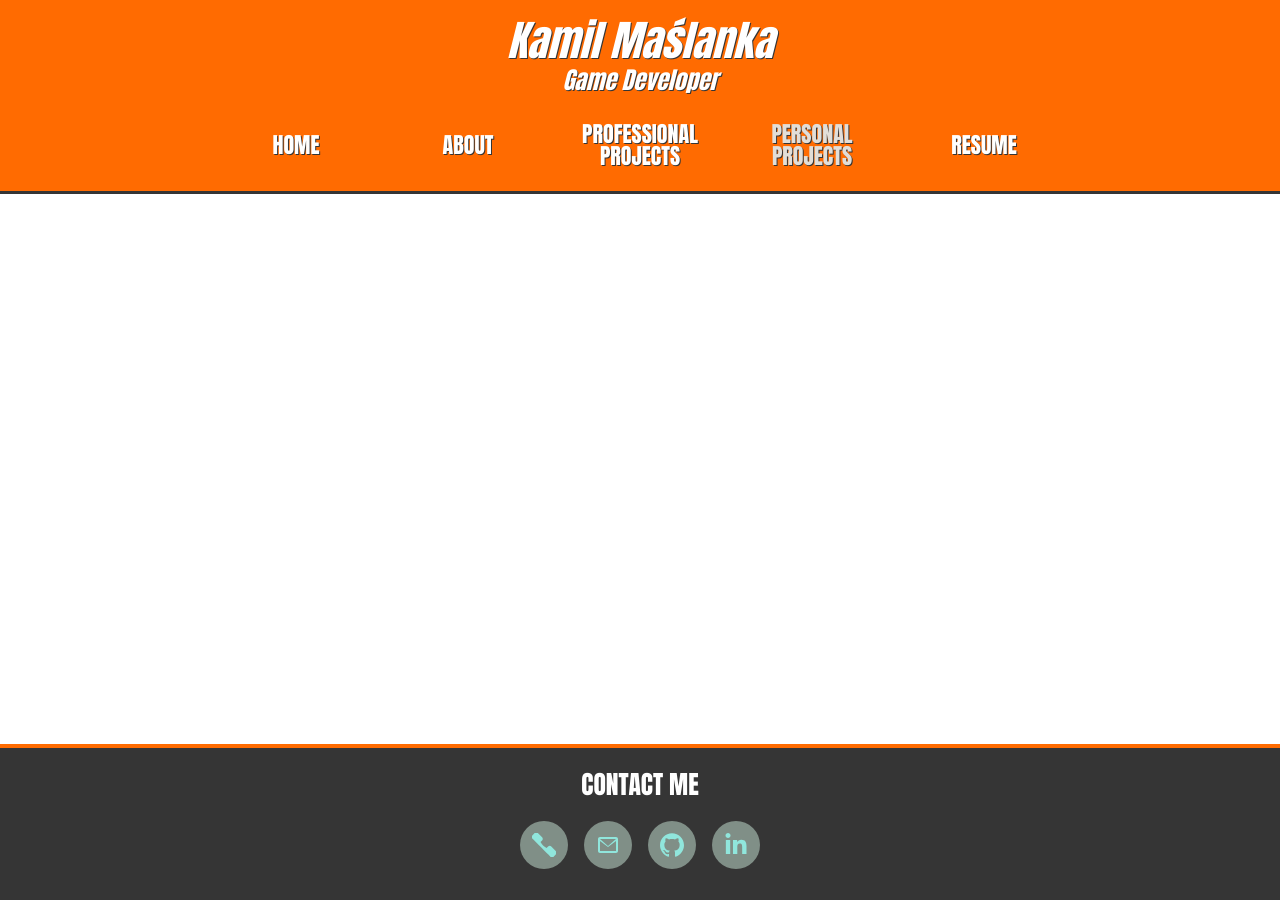
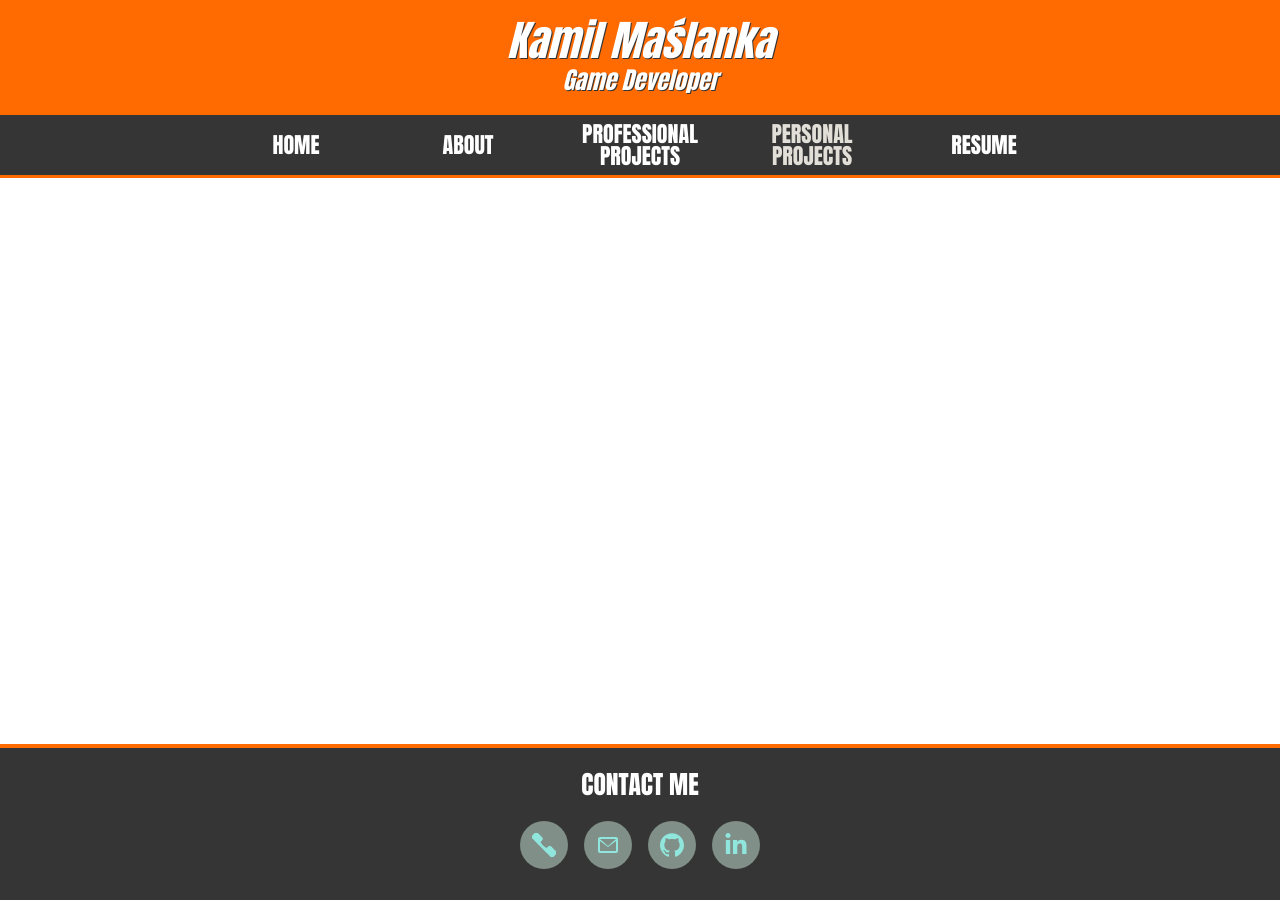
Before and after one commit to juna8001/juna8001.github.io, a Jekyll site: the page built from pages/personal.md, in a window 1280 px wide. Built offline with Jekyll 4.4.1, drawn with Linux system fonts in a browser that asks for light colours.

Commit message:
style improvements

```diff
--- a/assets/header.css
+++ b/assets/header.css
@@ -1,8 +1,8 @@
 header.site-header {
     background: var(--header-bg);
     color: var(--header-text);
-    padding: 1em 0;
-    border-bottom: 3px solid var(--content-color);
+    padding: 1em 0 0 0;
+    border-bottom: 3px solid var(--acent-color);
 }
 
 .site-header-title {
@@ -31,6 +31,7 @@ nav.site-nav {
     display: flex;
     justify-content: center;
     gap: 2em;
+    background-color: var(--content-color);
 }
 
 @media (max-width: 600px) {
@@ -65,7 +66,7 @@ nav.site-nav a {
 }
 
 nav.site-nav a:hover {
-    background: var(--acent-color-hover);
+    background: var(--content-color-hover);
 }
 
 nav.site-nav a.active {
```
